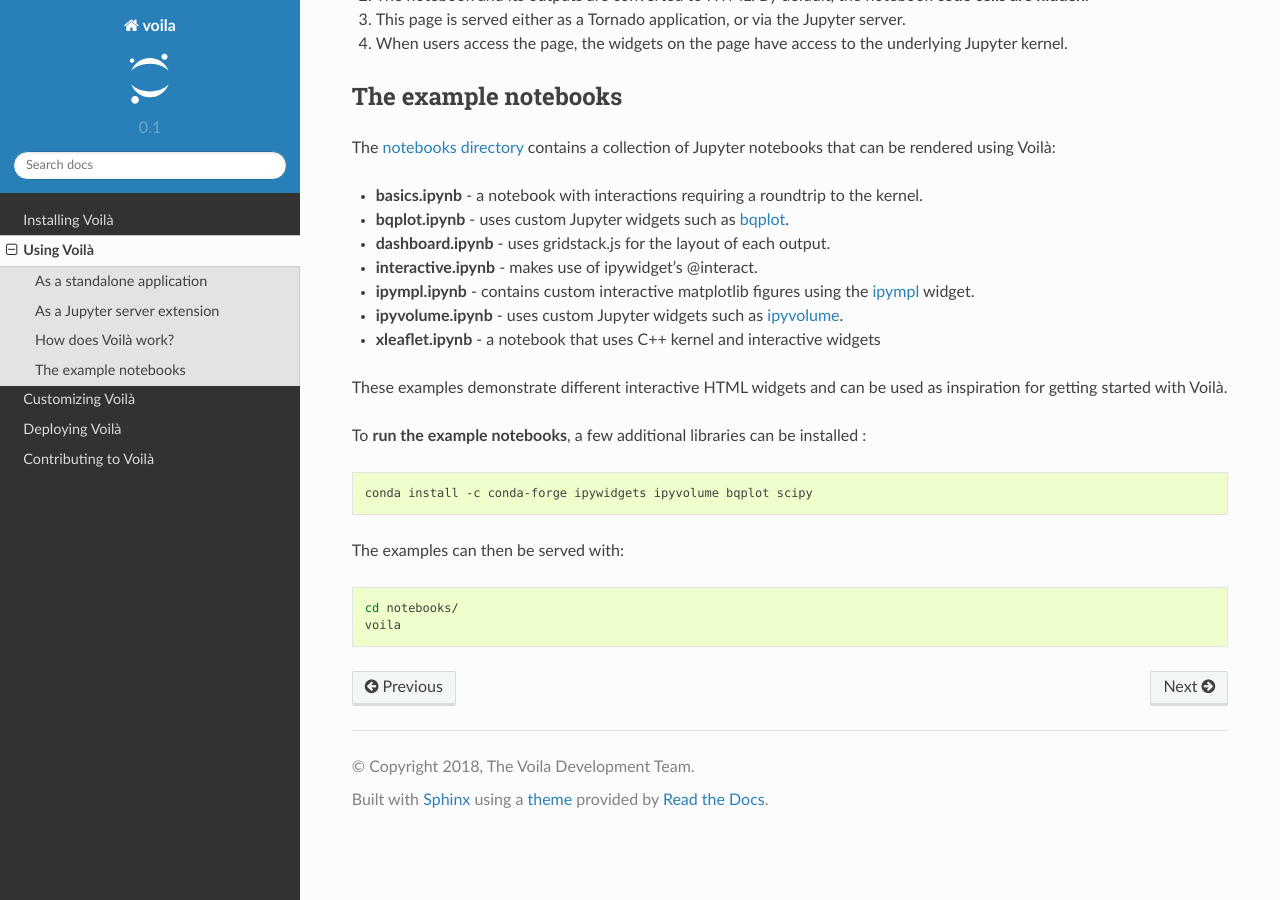
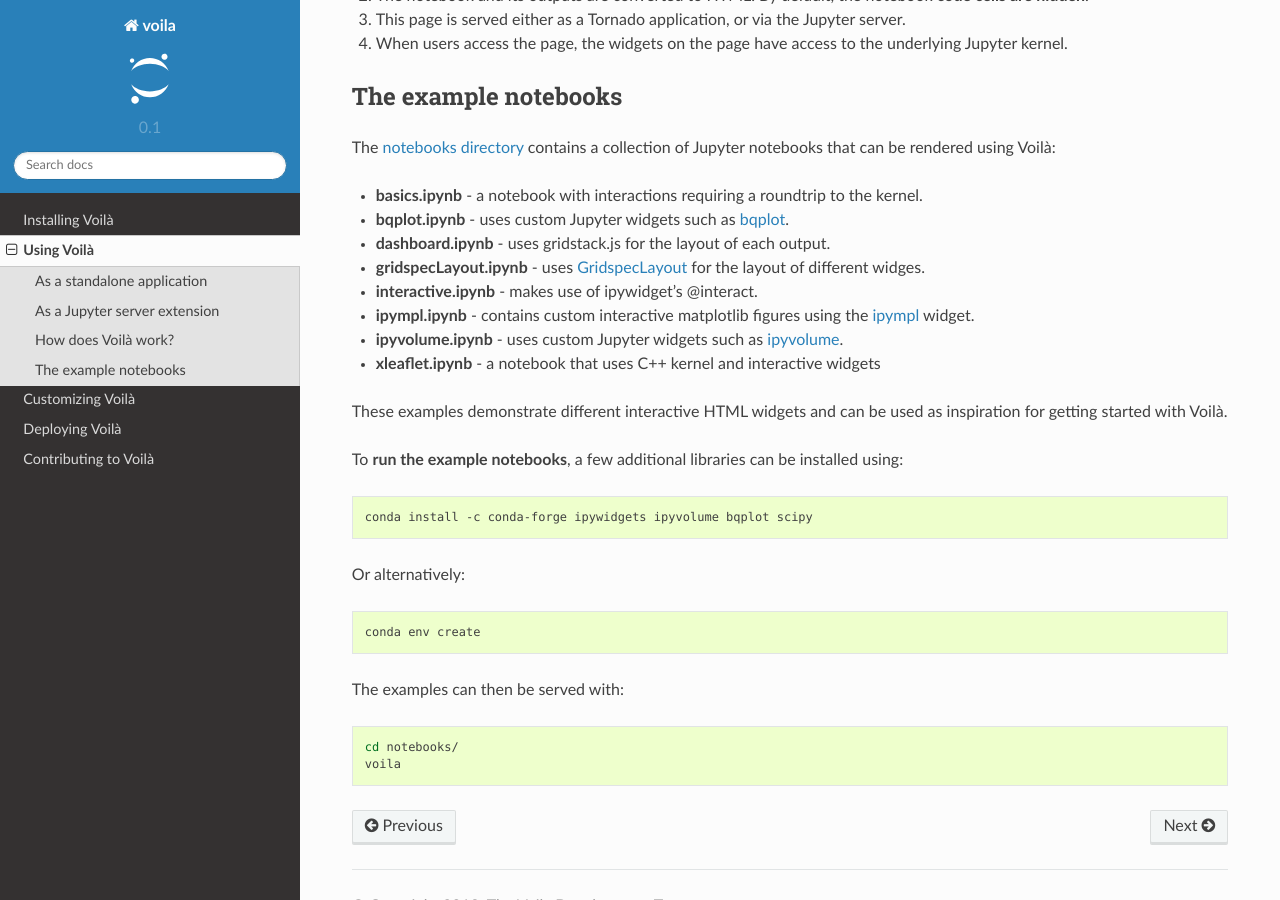
Before and after one commit to voila-dashboards/voila, a Sphinx documentation site: the page built from docs/source/using.rst, in a window 1280 px wide and 900 px high, scrolled down 1464 px. Built offline with Sphinx 7.4.7 and the Read the Docs theme 2.0.0, drawn with Linux system fonts in a browser that asks for light colours.

Commit message:
Include new notebook example

```diff
--- a/docs/source/using.rst
+++ b/docs/source/using.rst
@@ -100,6 +100,9 @@
 * **bqplot.ipynb** - uses custom Jupyter widgets such as
   `bqplot <https://github.com/bloomberg/bqplot>`__.
 * **dashboard.ipynb** - uses gridstack.js for the layout of each output.
+* **gridspecLayout.ipynb** - uses
+  `GridspecLayout <https://ipywidgets.readthedocs.io/en/latest/examples/Layout%20Templates.html#Grid-layout>`__
+  for the layout of different widges.
 * **interactive.ipynb** - makes use of ipywidget's @interact.
 * **ipympl.ipynb** - contains custom interactive matplotlib figures using the
   `ipympl <https://github.com/matplotlib/jupyter-matplotlib>`__ widget.
@@ -110,11 +113,17 @@
 These examples demonstrate different interactive HTML widgets and can be used as inspiration
 for getting started with Voilà.
 
-To **run the example notebooks**, a few additional libraries can be installed :
+To **run the example notebooks**, a few additional libraries can be installed using:
 
 .. code-block:: bash
 
    conda install -c conda-forge ipywidgets ipyvolume bqplot scipy
+
+Or alternatively:
+
+.. code-block:: bash
+
+   conda env create
 
 The examples can then be served with:
 
```
